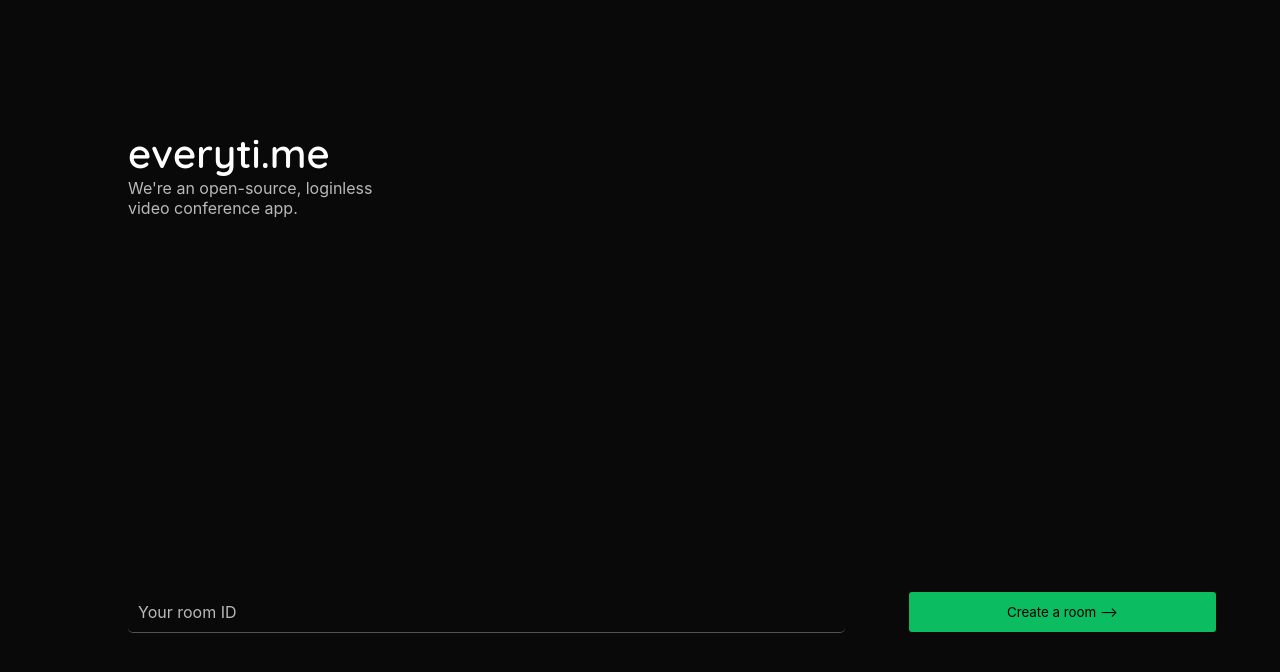
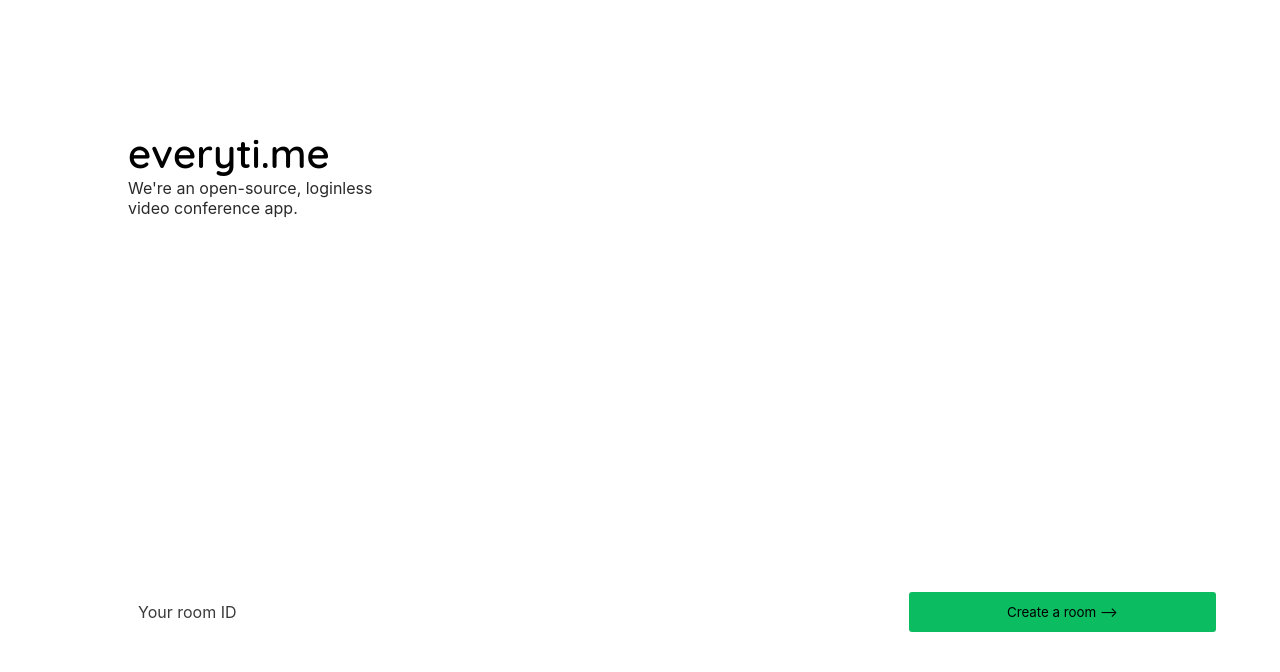
Before and after one commit to vignesh-s-18/everytime.live, a React (Create React App) app: page / in a window 1280 px wide. Shown: the top 672 px of the page. Built offline with nearby package versions, Linux system fonts and the light colour scheme; no server answers.

Commit message:
feat(theme): added light theme variables

```diff
--- a/src/App.css
+++ b/src/App.css
@@ -1,3 +1,7 @@
+:root {
+  --background-color: #090909;
+}
+
 .App {
   text-align: center;
 }
--- a/src/components/Input/Input.tsx
+++ b/src/components/Input/Input.tsx
@@ -25,8 +25,7 @@
   padding-left: 10px;
   border: none;
   background-color: transparent;
-  color: white;
-  outline: none;
+  color: var(--font-secondary);
   cursor: ${props => props.disabled && 'not-allowed'};
 
   /*
@@ -35,7 +34,7 @@
     the AAA acessibility standards.
   */
   &::placeholder {
-    color: #B0B0B0;
+    color: var(--placeholder-color);
   }
 
   &:focus + label, &:valid + label {
@@ -53,6 +52,7 @@
   left: 10px;
   font-size: 1rem;
   transition: .1s;
+  color: var(--placeholder-color);
 `;
 
 interface IProps {
--- a/src/components/Paragraph/Paragraph.tsx
+++ b/src/components/Paragraph/Paragraph.tsx
@@ -4,7 +4,7 @@
 const StyledParagraph = styled.p<any>`
   font-size: 1rem;
   font-family: 'Inter', sans-serif !important;
-  color: ${props => props.theme.fontSecondary || 'red'}
+  color: var(--font-secondary);
 `;
 
 interface IProps {
--- a/src/components/Title/Title.tsx
+++ b/src/components/Title/Title.tsx
@@ -4,7 +4,7 @@
 const StyledTitle = styled.h1<any>`
   font-family: 'Quicksand', sans-serif !important;
   font-size: 2.5rem;
-  color: ${props => props.theme.fontPrimary};
+  color: var(--font-primary);
 `;
 
 interface IProps {
--- a/src/index.css
+++ b/src/index.css
@@ -1,3 +1,17 @@
+:root {
+  --background-color: #090909;
+  --font-primary: #FFF;
+  --font-secondary: #B9B9B9;
+  --placeholder-color: #B0B0B0;
+}
+
+[data-theme="light"] {
+  --background-color: #FFF;
+  --font-primary: #000;
+  --font-secondary: rgb(41, 41, 41);
+  --placeholder-color: rgb(58, 58, 58);
+}
+
 * {
   margin: 0;
   padding: 0;
--- a/src/pages/Home/Home.tsx
+++ b/src/pages/Home/Home.tsx
@@ -1,12 +1,12 @@
 import React, { useState, useEffect } from 'react';
 import { Helmet } from 'react-helmet';
 import styled from 'styled-components';
+import { useLocation } from 'react-router-dom';
 
 import Header from './components/Header';
 import CreateRoomForm from './components/CreateRoomForm';
 import AgreementModal from './components/AgreementModal';
 
-import { RouteComponentProps } from 'react-router-dom';
 import ReactGA from '../../Analytics';
 
 const Wrapper = styled.section<any>`
@@ -20,15 +20,17 @@
   align-items: flex-start;
   font-family: 'Quicksand';
   font-size: 1.5rem;
-  background-color: #090909;
+  background-color: var(--background-color);
   color: ${props => props.theme.fontSecondary};
 `;
 
-const Home: React.FC<RouteComponentProps> = () => {
+const Home: React.FC<any> = () => {
   const [isModalOpen, setIsModalOpen] = useState(false);
   const [hasError, setHasError] = useState(false);
   const [roomName, setRoomName] = useState<string>('');
   const [isChecking, setIsChecking] = useState(false);
+
+  const location = useLocation();
 
   /**
    * @todo - Add room name validation.
@@ -69,6 +71,17 @@
     ReactGA.pageview('/');
   }, []);
 
+  // Checks if the user comes from the QR code or referral link.
+  useEffect(() => {
+    if(!location.hash) return;
+
+    // Gets the room id from the url hash and formats it.
+    const roomIdFromHash = location.hash.split('#')[1];
+
+    setIsModalOpen(true);
+    setRoomName(roomIdFromHash);
+  }, []);
+
   return (
     <Wrapper>
       { isModalOpen && (
--- a/src/pages/Home/components/AgreementModal.tsx
+++ b/src/pages/Home/components/AgreementModal.tsx
@@ -31,7 +31,11 @@
 
   const handleConfirmation = () => {
     ReactGA.event({ category: 'Terms', action: 'Accepted' });
-    history.push('room/' + roomName);
+
+    // The user cannot open the room directly, he must be redirected to the room.
+    // Otherwise, some connections problems may occur.
+    // The history state - {allow:true} - will make the app work as expected.
+    history.push('room/' + roomName, { allow: true });
   };
 
   useEffect(() => {
--- a/src/pages/Room/components/TabsContainer.tsx
+++ b/src/pages/Room/components/TabsContainer.tsx
@@ -2,6 +2,7 @@
 import styled from 'styled-components';
 import QRCode from 'qrcode.react';
 import { Tabs, TabList, Tab, TabPanel } from 'react-tabs';
+import { useParams } from 'react-router-dom';
 
 const STabs = styled(Tabs)`
   width: 100%;
@@ -53,6 +54,8 @@
 `;
 
 const TabsContainer = () => {
+  const { roomId } = useParams();
+
   return (
     <STabs>
       <STabList>
@@ -60,7 +63,7 @@
         <STab selectedClassName={'selected'}>Chat</STab>
       </STabList>
       <QRCodeWrapper>
-        <StyledQRCode value={window.location.href} />
+        <StyledQRCode value={`${window.location.host}/#${roomId}`} />
       </QRCodeWrapper>
     </STabs>
   )
```
